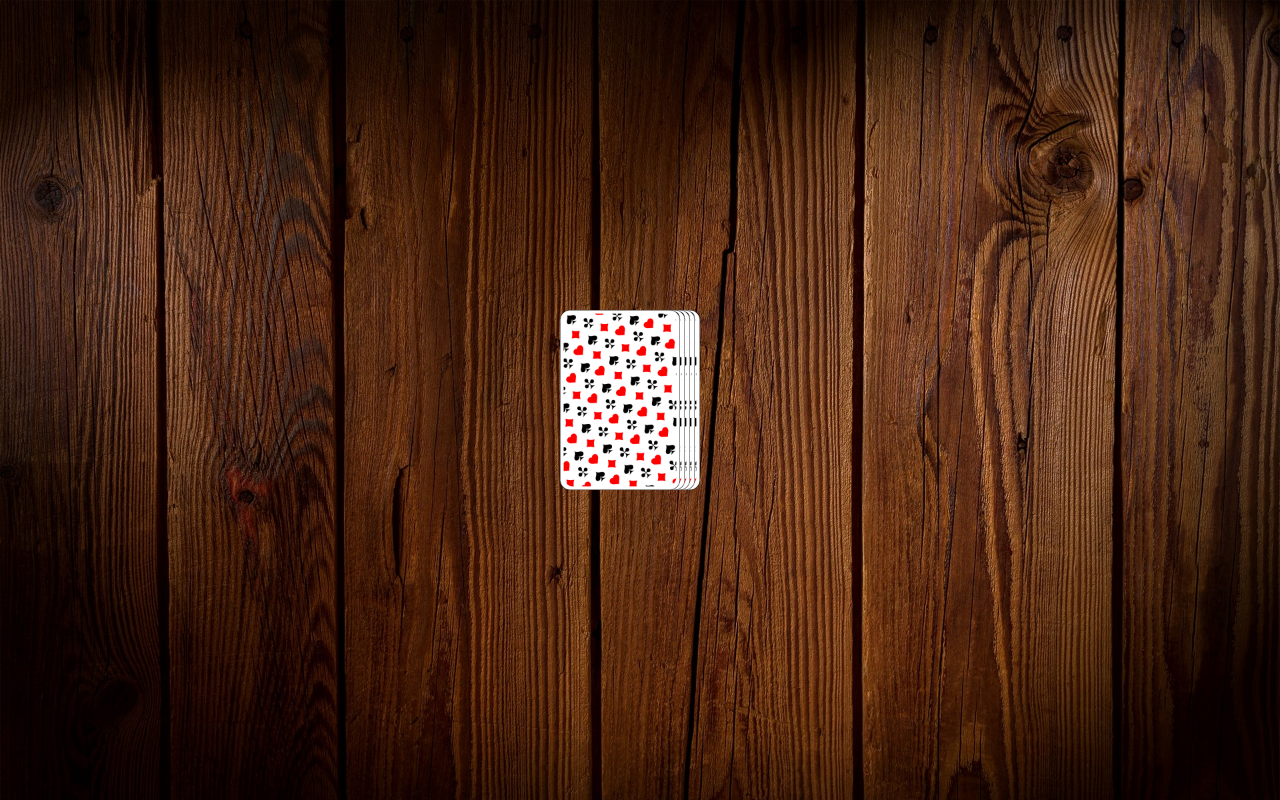
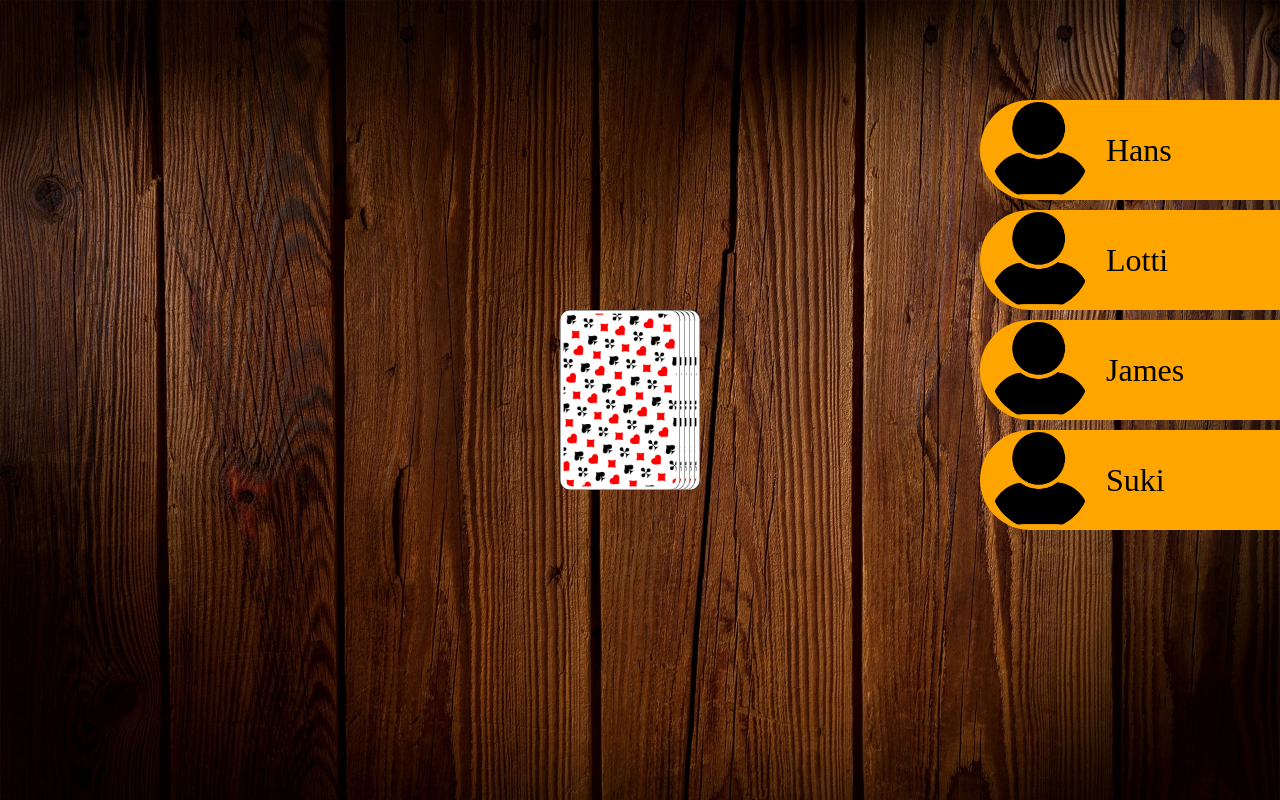
Before and after one commit to LotharZok/ringoffire, an Angular app: page /game in a window 1280 px wide. Built offline with nearby package versions, Linux system fonts and the light colour scheme.

Commit message:
Added first player functionality

```diff
--- a/src/app/app.module.ts
+++ b/src/app/app.module.ts
@@ -5,12 +5,14 @@ import { AppRoutingModule } from './app-routing.module';
 import { AppComponent } from './app.component';
 import { StartScreenComponent } from './start-screen/start-screen.component';
 import { GameComponent } from './game/game.component';
+import { PlayerComponent } from './player/player.component';
 
 @NgModule({
   declarations: [
     AppComponent,
     StartScreenComponent,
-    GameComponent
+    GameComponent,
+    PlayerComponent
   ],
   imports: [
     BrowserModule,
--- a/src/app/game/game.component.html
+++ b/src/app/game/game.component.html
@@ -1,4 +1,16 @@
+<app-player *ngFor="let pl of game.players; let i = index;" [ngStyle]="{'top.px': 100 + (i * 110)}" [name]="pl" class="player-position"></app-player>
+<!-- Erläuterung zur obigen Zeile: -->
+<!-- Das *ngFor erzeugt das Element (hier app-player) so häufig, wie Elemente im Array sind (hier: in players). -->
+<!-- Das Array players ist definiert in der models/game.ts -->
+<!-- Was app-player anzeigt, ist in der Datei player.component.html definiert -->
+<!-- i ist dann der Index, der in ngStyle genutzt wird, um ein Element anzusprechen -->
+<!-- ngStyle sorgt hier dafür, daß die Spieler-Anzeige um jeweils i * 110 pixel nach unten versetzt sind -->
+<!-- [name]="pl" weist der Variablen name (siehe nächste Zeile) den aktuellen Wert des Arrays zu, hier also den darin befindlichen Name -->
+<!-- Die Variable name ist in der Datei player.components.ts definiert: @Input() name: string = ''; -->
+<!-- In der Datei player.component.html wird die Variable dann zur Anzeige genutzt: {{ name }} -->
+
 <div class="field">
+
     <div class="card-stack">
 
         <!-- Kartendeck -->
--- a/src/app/game/game.component.scss
+++ b/src/app/game/game.component.scss
@@ -56,3 +56,8 @@
         transform: scale(1) translateX(130px) translateY(-190px) rotate(-10deg);
     }
 }
+
+.player-position {
+    position: absolute;
+    right: 0;
+}
--- /dev/null
+++ b/src/app/player/player.component.html
@@ -0,0 +1,4 @@
+<div class="player">
+    <img src="/assets/img/profiles/profile_1.png" alt="">
+    <span>{{ name }}</span>
+</div>
--- /dev/null
+++ b/src/app/player/player.component.scss
@@ -0,0 +1,22 @@
+.player {
+    width: 300px;
+    display: flex;
+    align-items: center;
+    border-radius: 50px 0 0 50px;
+
+    // background-color: rgb(157, 98, 66);
+    background-color: orange;
+
+    span {
+        font-size: 32px;
+        margin-left: 16px;
+    }
+
+    img {
+        width: 100px;
+        height: 100px;
+        object-fit: cover;
+        border-radius: 100%;
+        margin-left: 10px;
+    }
+}
--- a/src/models/game.ts
+++ b/src/models/game.ts
@@ -1,5 +1,5 @@
 export class Game {
-    public players: string[] = [];
+    public players: string[] = ['Hans', 'Lotti', 'James', 'Suki'];
     public stack: string[] = [];
     public playedCards: string[] = [];
     public currentPlayer: number = 0;
```
Also changed, not shown: src/app/player/player.component.ts (added, +11 -0 lines), src/assets/img/profiles/profile_1.png (added), 1 other file (tests, documents, lock files or other folders).
